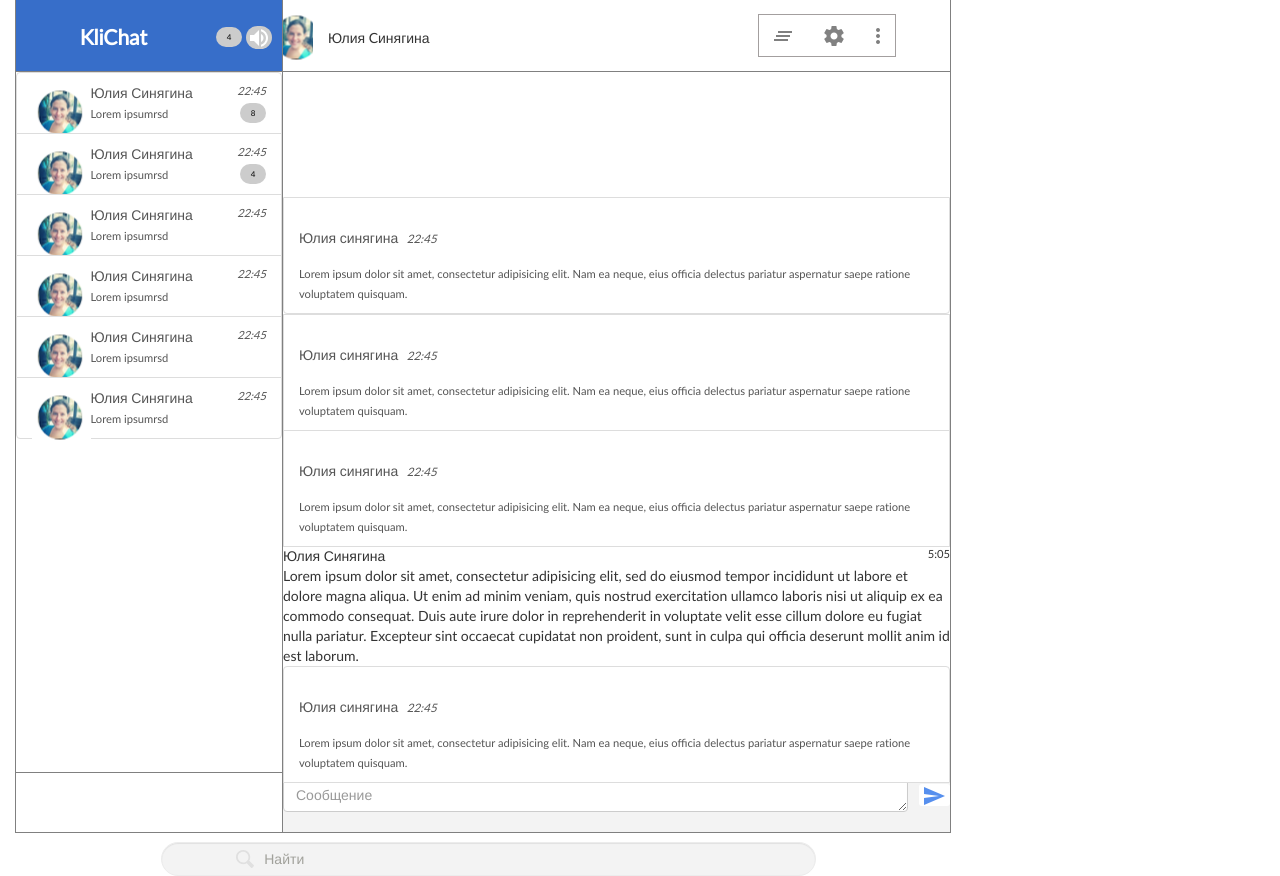
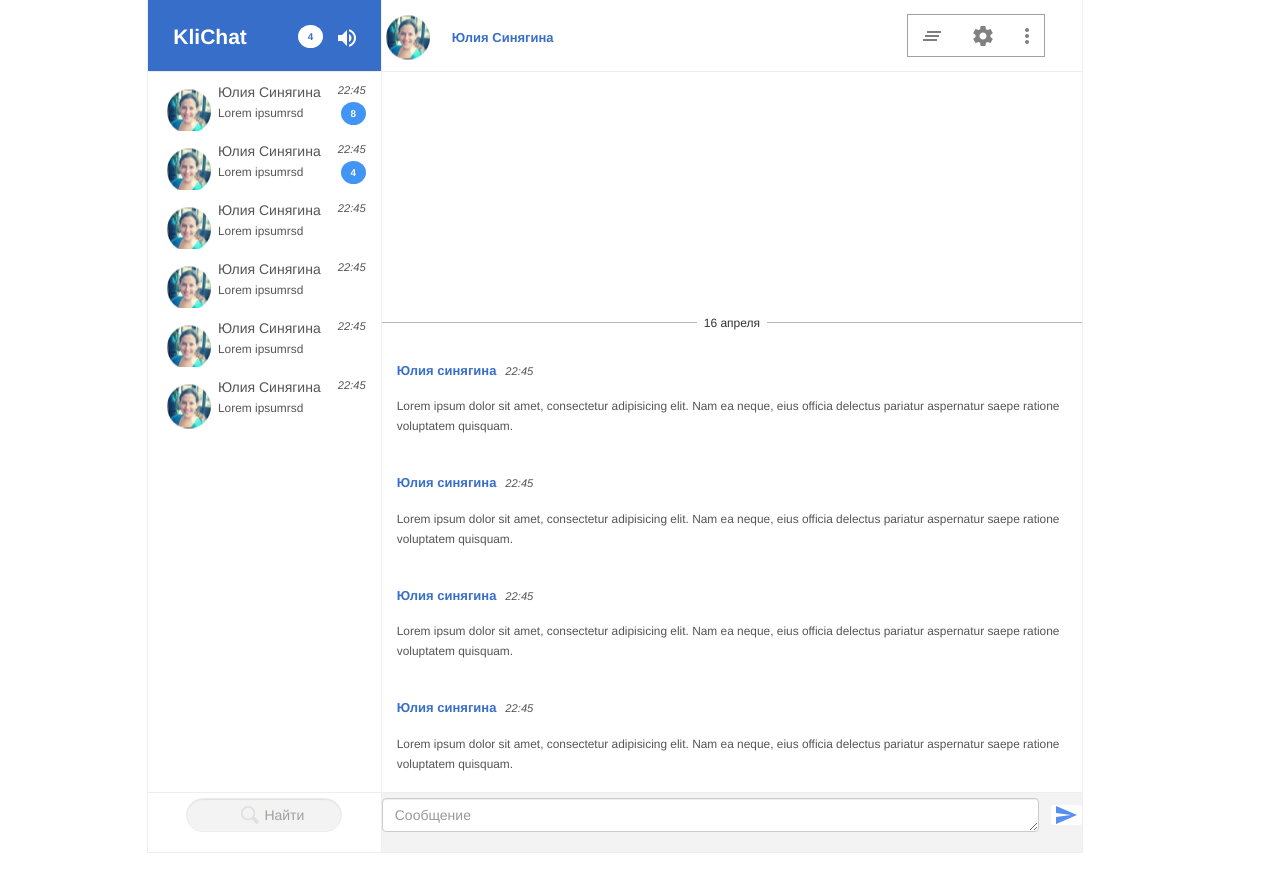
Before and after one commit to andreirk/kliChat1_prod, a website: page public/index3.html in a window 1280 px wide. After the commit the page ends 853 px from the top, so only its background shows below. Drawn offline with nearby package versions, Linux system fonts and the light colour scheme; files that its build step writes are made by us from their sources; files whose address does not match are found by name.

Commit message:
add blue color to username

```diff
--- a/public/index3.html
+++ b/public/index3.html
@@ -2,7 +2,8 @@
 <html lang="en">
 <head>
     <link rel="stylesheet" type="text/css" href="styles3.css">
-    <link rel="stylesheet" type="text/css" href="application.css">
+    <link rel="stylesheet" type="text/css" href="styles/cut_line.css">
+
 
     <meta charset="UTF-8">
     <title>Document</title>
@@ -188,19 +189,7 @@
                         <span class='lastmessage'>Lorem ipsum dolor sit amet, consectetur adipisicing elit. Nam ea neque, eius officia delectus pariatur aspernatur saepe ratione voluptatem quisquam.</span>
 
                     </a>
-                  <div class="message-container">
-            <div class="meta">
-              <span class="author">Юлия Синягина</span> <span class="date">5:05 </span>
-            </div>
-            <div class="message">
-              Lorem ipsum dolor sit amet, consectetur adipisicing elit, sed do eiusmod
-              tempor incididunt ut labore et dolore magna aliqua. Ut enim ad minim veniam,
-              quis nostrud exercitation ullamco laboris nisi ut aliquip ex ea commodo
-              consequat. Duis aute irure dolor in reprehenderit in voluptate velit esse
-              cillum dolore eu fugiat nulla pariatur. Excepteur sint occaecat cupidatat non
-              proident, sunt in culpa qui officia deserunt mollit anim id est laborum.
-            </div>
-          </div>
+
                     <a href="#" class="list-group-item">
 
                         <header class="message-header">
@@ -231,6 +220,9 @@
                         <span class='lastmessage'>Lorem ipsum dolor sit amet, consectetur adipisicing elit. Nam ea neque, eius officia delectus pariatur aspernatur saepe ratione voluptatem quisquam.</span>
 
                     </a>
+                    <div class="lineContrainer">
+                        <span class="lineText" >16 апреля</span>
+                    </div>
                 </div>
             </td>
         </tr>
--- a/public/styles3.css
+++ b/public/styles3.css
@@ -8,6 +8,7 @@ table.table-main  {
     bottom: 0;
 //  left: 0;
 //right: 0;
+    border: 0;
 }
 
 .td-main-header-spaser {
@@ -144,14 +145,21 @@ table.table-main  {
     margin-left: 100px;
 }
 
+.message-autor-name {
+    font-size: 1.3rem;
+    font-weight: bolder;
+    color: #376EC9;
+}
+
 .td-brand {
     vertical-align: middle;
     text-align: center;
 }
 
 .td-brand-div {
-    width: 200px;
-    padding-bottom: 18px
+    width: 130px;
+    padding-bottom: 18px;
+    margin-right: 20px
 }
 
 .arrow {
@@ -187,15 +195,19 @@ table.table-main  {
 
 
 .lastmessage {
-  font-size:0.8em;
+    font-size:0.85em;
 }
 .userimage {
     padding:10px;
 }
 
-.date {
+.date  {
     float:right;
     font-size:0.8em;
+}
+
+.message-date {
+    font-size: 0.8em;
 }
 
 .list-group-item {
@@ -225,19 +237,11 @@ table.table-main  {
 }
 
 .sidebar {
-
-    min-height: 100%;
+    min-height: 90%;
 // height: 77px;
 }
 
 .sidebar-footer {
-   //  position:absolute;
-  //  bottom:-45px;
-    // clear: both;
-   // position: relative;
-  //  z-index: 10;
-//    height: 3em;
-  //  margin-bottom: -30px;
     padding: 5px;
 
 }
```
Lines whose indentation alone changed are shown as unchanged.
